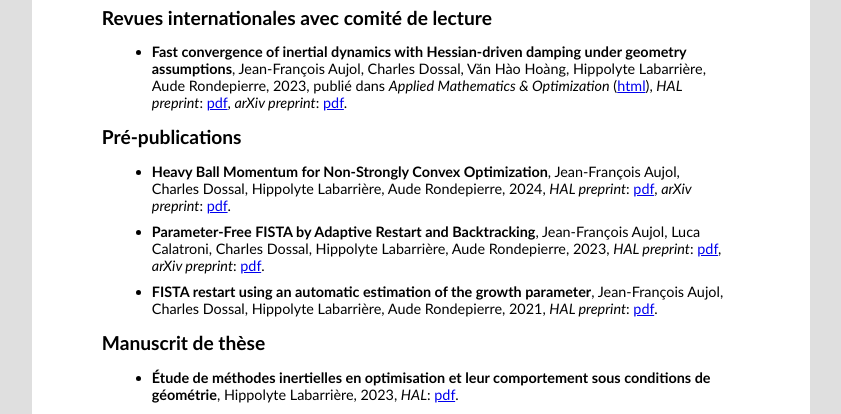
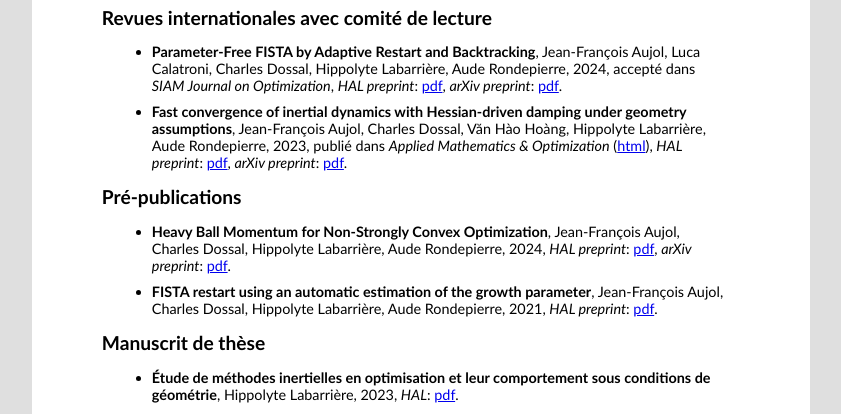
Before and after one commit to HippolyteLBRRR/HippolyteLBRRR.github.io, a plain HTML site: page pages/recherche.html in a window 1280 px wide. Shown: the part 359-773 px from the top of the page, without its empty margins (219-1060 px from the left). Drawn offline with Linux system fonts and the light colour scheme.

Commit message:
Add files via upload

```diff
--- a/pages/recherche.html
+++ b/pages/recherche.html
@@ -46,6 +46,7 @@
             <h3>Revues internationales avec comité de lecture</h3>
             <div class="bloc_publi">
                 <ul>
+                    <li><strong>Parameter-Free FISTA by Adaptive Restart and Backtracking</strong>, Jean-François Aujol, Luca Calatroni, Charles Dossal, Hippolyte Labarrière, Aude Rondepierre, 2024, accepté dans <em>SIAM Journal on Optimization</em>, <em>HAL preprint</em>: <a href="https://hal.science/hal-04172497" target="_blank">pdf</a>, <em>arXiv preprint</em>: <a href="https://arxiv.org/abs/2307.14323" target="_blank">pdf</a>.</li>
                     <li><strong>Fast convergence of inertial dynamics with Hessian-driven damping under geometry assumptions</strong>, Jean-François Aujol, Charles Dossal, Văn Hào Hoàng, Hippolyte Labarrière, Aude Rondepierre, 2023, publié dans <em>Applied Mathematics & Optimization</em> (<a href="https://link.springer.com/article/10.1007/s00245-023-10058-6" target="_blank">html</a>), <em>HAL preprint</em>: <a href="https://hal.archives-ouvertes.fr/hal-03693218" target="_blank">pdf</a>, <em>arXiv preprint</em>: <a href="https://arxiv.org/abs/2206.06853" target="_blank">pdf</a>.</li>
                 </ul>
             </div>
@@ -53,7 +54,6 @@
             <div class="bloc_publi">
                 <ul>
                     <li><strong>Heavy Ball Momentum for Non-Strongly Convex Optimization</strong>, Jean-François Aujol, Charles Dossal, Hippolyte Labarrière, Aude Rondepierre, 2024, <em>HAL preprint</em>: <a href="https://hal.science/hal-04500652" target="_blank">pdf</a>, <em>arXiv preprint</em>: <a href="https://arxiv.org/abs/2403.06930" target="_blank">pdf</a>.</li>
-                    <li><strong>Parameter-Free FISTA by Adaptive Restart and Backtracking</strong>, Jean-François Aujol, Luca Calatroni, Charles Dossal, Hippolyte Labarrière, Aude Rondepierre, 2023, <em>HAL preprint</em>: <a href="https://hal.science/hal-04172497" target="_blank">pdf</a>, <em>arXiv preprint</em>: <a href="https://arxiv.org/abs/2307.14323" target="_blank">pdf</a>.</li>
                     <li><strong>FISTA restart using an automatic estimation of the growth parameter</strong>, Jean-François Aujol, Charles Dossal, Hippolyte Labarrière, Aude Rondepierre, 2021, <em>HAL preprint</em>: <a href="https://hal.archives-ouvertes.fr/hal-03153525" target="_blank">pdf</a>.</li>
                 </ul>
             </div>
```
Also changed, not shown: pages/recherche_eng.html (+1 -1 lines).
